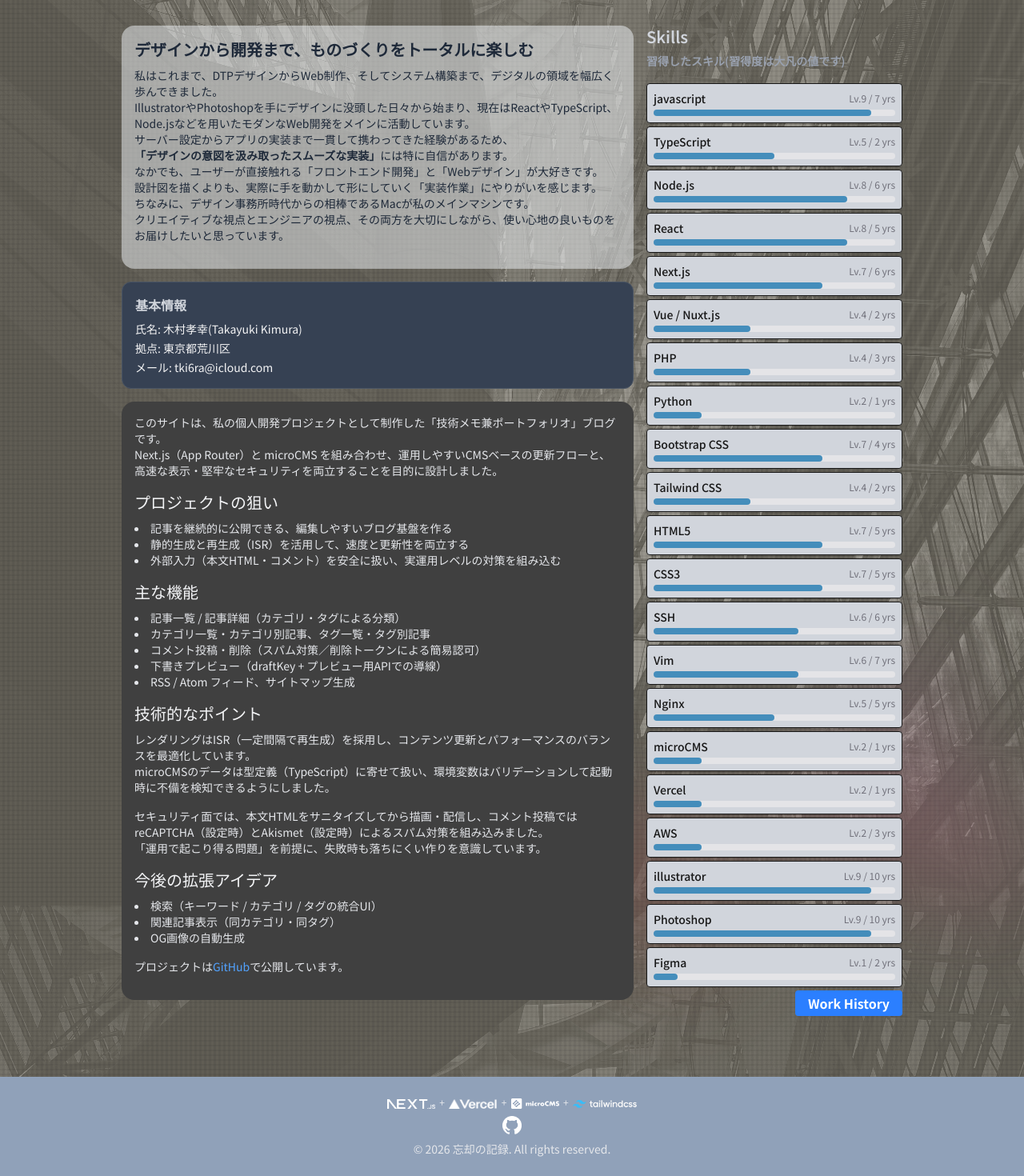
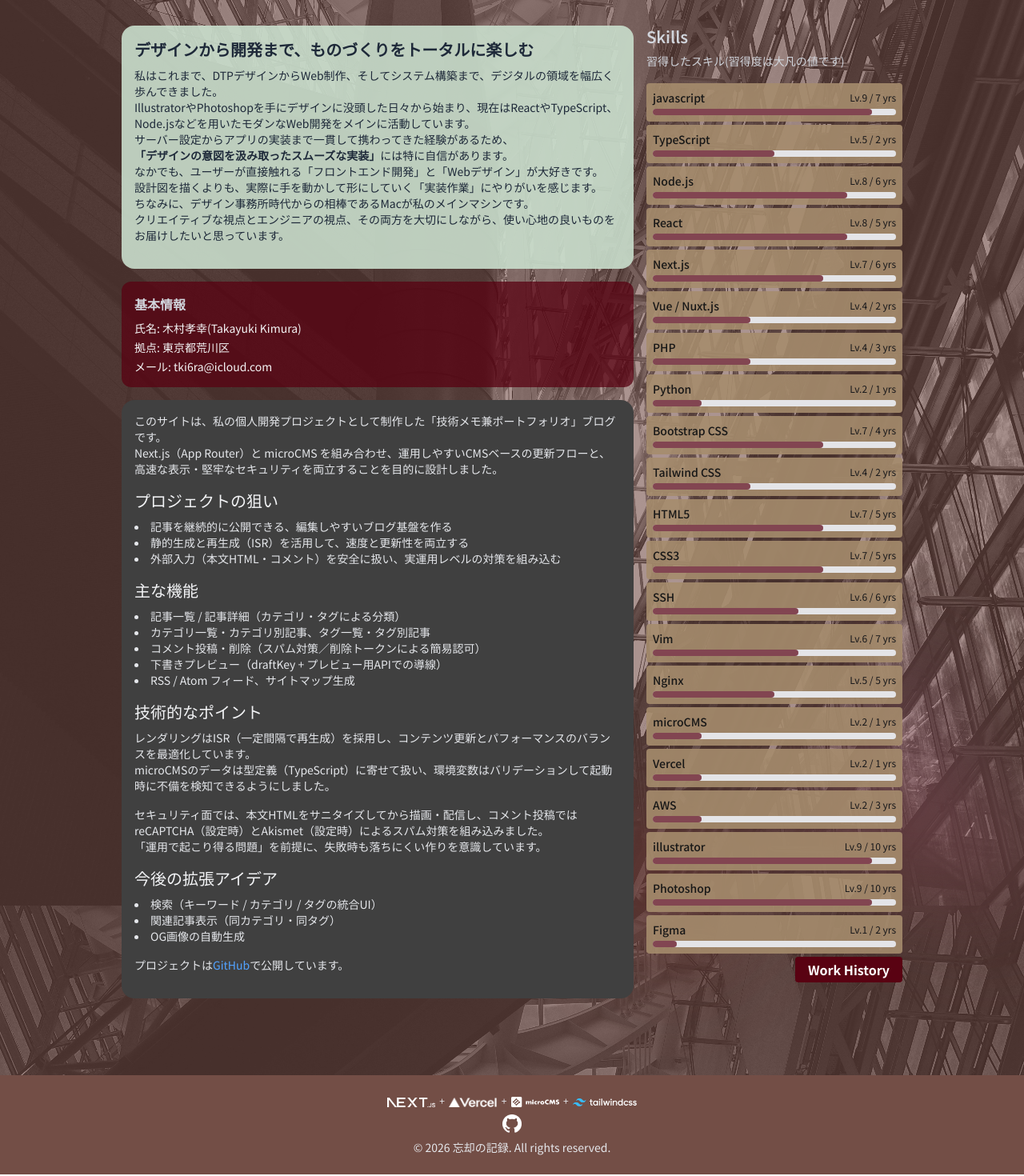
Before and after one commit to yukikim/my_test_blog, a Next.js app: page /profile in a window 1280 px wide. Shown: the part 852-2322 px from the top of the page at 80% size. Built offline with nearby package versions, Linux system fonts and the light colour scheme; a web font is replaced by a local one.

Commit message:
Theme Color 設定

```diff
--- a/app/globals.css
+++ b/app/globals.css
@@ -5,30 +5,24 @@
 /* @plugin "@tailwindcss/typography"; */
 
 :root {
+  /* ブラウザのデフォルトテーマ設定に従う */
   --background: #ffffff;
   --foreground: #171717;
 
 }
 
 @theme inline {
-  --color-background: var(--background);
-  --color-foreground: var(--foreground);
-  --font-noto: var(--font-noto);
-  --color-hight-contrast: #000000;
   --font-main: "Noto Sans JP", ui-sans-serif, system-ui, sans-serif;
   --font-tokumin: "Kaisei Tokumin", serif;
   --font-mochiy: "Mochiy Pop One", sans-serif;
-  --color-venice-blue-50: #f1f8fe;
-  --color-venice-blue-100: #e1f1fd;
-  --color-venice-blue-200: #bde2fa;
-  --color-venice-blue-300: #82ccf7;
-  --color-venice-blue-400: #40b3f0;
-  --color-venice-blue-500: #179ae0;
-  --color-venice-blue-600: #0a7abf;
-  --color-venice-blue-700: #095d94;
-  --color-venice-blue-800: #0c5280;
-  --color-venice-blue-900: #10456a;
-  --color-venice-blue-950: #0b2c46;
+
+  --color-theme-primary: #590212;
+  --color-theme-light: #818c83;
+  --color-theme-dark: #a68c6d;
+  --color-theme-secondary: #734e46;
+  --color-theme-accent: #0D0000;
+
+  --color-theme-content: #c9decd;
 
 
 }
@@ -37,39 +31,39 @@
 
   /* Tailwindのユーティリティを独自クラスにまとめる例 */
   .content-frame {
-    @apply bg-slate-500/45;
+    @apply bg-theme-primary/75;
   }
 
   .content-frame-in {
-    @apply bg-slate-500/75;
+    @apply bg-theme-dark/90;
   }
 
   .content-back {
-    @apply bg-slate-50/70;
+    @apply bg-theme-content/90;
   }
 
   .content-in-back {
-    @apply bg-slate-100/50;
+    @apply bg-theme-dark/50;
   }
 
-  .back-coler {
-    @apply bg-slate-700/75;
+  .back-color {
+    @apply bg-theme-secondary/60;
   }
 
   .heaer-bg-color {
-    @apply bg-slate-800;
+    @apply bg-theme-primary;
   }
 
   .footer-bg-color {
-    @apply bg-slate-400;
+    @apply bg-theme-secondary;
   }
 
   .head-text-color {
-    @apply text-stone-300;
+    @apply text-stone-200;
   }
 
   .sub-text-color {
-    @apply text-stone-400;
+    @apply text-stone-300;
   }
 
   .main-text-color {
@@ -94,6 +88,7 @@
 
 
 @media (prefers-color-scheme: dark) {
+  /* ブラウザのデフォルトテーマ設定に従う */
   :root {
     /* --background: #303030;
     --foreground: #ededed; */
@@ -103,6 +98,7 @@
 }
 
 body {
+  /* ブラウザのデフォルトテーマ設定に従う */
   background: var(--background);
   color: var(--foreground);
   /* font-family: var(--font-noto), serif; */
@@ -115,3 +111,46 @@ main h3 {
   padding: 0.2rem 0.7rem;
   display: inline-block;
 }
+
+/* Color Theme Swatches in Hex */
+.Glyphic-Biotechnologies-1-hex { color: #0A0D0C; }
+.Glyphic-Biotechnologies-2-hex { color: #818C89; }
+.Glyphic-Biotechnologies-3-hex { color: #465946; }
+.Glyphic-Biotechnologies-4-hex { color: #758C65; }
+.Glyphic-Biotechnologies-5-hex { color: #B1BFA3; }
+
+/* Color Theme Swatches in RGBA */
+.Glyphic-Biotechnologies-1-rgba { color: rgba(9, 12, 12, 1); }
+.Glyphic-Biotechnologies-2-rgba { color: rgba(129, 140, 137, 1); }
+.Glyphic-Biotechnologies-3-rgba { color: rgba(70, 89, 69, 1); }
+.Glyphic-Biotechnologies-4-rgba { color: rgba(117, 140, 100, 1); }
+.Glyphic-Biotechnologies-5-rgba { color: rgba(176, 191, 162, 1); }
+
+/* Color Theme Swatches in HSLA */
+.Glyphic-Biotechnologies-1-hsla { color: hsla(174, 12, 4, 1); }
+.Glyphic-Biotechnologies-2-hsla { color: hsla(163, 4, 52, 1); }
+.Glyphic-Biotechnologies-3-hsla { color: hsla(118, 12, 31, 1); }
+.Glyphic-Biotechnologies-4-hsla { color: hsla(95, 16, 47, 1); }
+.Glyphic-Biotechnologies-5-hsla { color: hsla(89, 18, 69, 1); }
+
+
+/* Color Theme Swatches in Hex */
+.Intrinsic-grey-1-hex { color: #590212; }
+.Intrinsic-grey-2-hex { color: #c9decd; }
+.Intrinsic-grey-3-hex { color: #A68C6D; }
+.Intrinsic-grey-4-hex { color: #734E46; }
+.Intrinsic-grey-5-hex { color: #0D0000; }
+
+/* Color Theme Swatches in RGBA */
+.Intrinsic-grey-1-rgba { color: rgba(89, 1, 17, 1); }
+.Intrinsic-grey-2-rgba { color: rgba(129, 140, 130, 1); }
+.Intrinsic-grey-3-rgba { color: rgba(165, 140, 109, 1); }
+.Intrinsic-grey-4-rgba { color: rgba(114, 78, 69, 1); }
+.Intrinsic-grey-5-rgba { color: rgba(12, 0, 0, 1); }
+
+/* Color Theme Swatches in HSLA */
+.Intrinsic-grey-1-hsla { color: hsla(348, 96, 17, 1); }
+.Intrinsic-grey-2-hsla { color: hsla(129, 4, 52, 1); }
+.Intrinsic-grey-3-hsla { color: hsla(33, 23, 53, 1); }
+.Intrinsic-grey-4-hsla { color: hsla(11, 24, 36, 1); }
+.Intrinsic-grey-5-hsla { color: hsla(0, 96, 2, 1); }
--- a/app/layout.tsx
+++ b/app/layout.tsx
@@ -1,5 +1,4 @@
 import type { Metadata } from "next";
-// import { Noto_Sans_JP } from "next/font/google";
 import "./globals.css";
 import { SpeedInsights } from "@vercel/speed-insights/next"
 import NavBar from "@/components/NavBar";
@@ -24,7 +23,7 @@ export default function RootLayout({
       <NavBar/>
       <div className="min-h-[calc(100vh-140px)] bg-[url('/images/background-img001.jpg')] bg-cover bg-fixed bg-center bg-no-repeat">
         {/* <div className="back-coler min-h-[calc(100vh-140px)]"> */}
-        <div className="paper-background min-h-[calc(100vh-140px)]">
+        <div className="back-color min-h-[calc(100vh-140px)]">
 
             <div className="relative isolate px-0 lg:px-8">
                 <div
--- a/app/profile/page.tsx
+++ b/app/profile/page.tsx
@@ -36,7 +36,7 @@ export default async function ProfilePage() {
           <div className="lg:w-2/3">
             <article className="prose max-w-none text-gray-200 mb-6">
 
-              <div className="content-in-back p-4 text-gray-800 rounded-2xl mb-4">
+              <div className="content-back p-4 text-gray-800 rounded-2xl mb-4">
                 <h2 className="text-sm lg:text-xl font-semibold mb-2">デザインから開発まで、ものづくりをトータルに楽しむ</h2>
                 <p className="mb-4 text-sm">
                   私はこれまで、DTPデザインからWeb制作、そしてシステム構築まで、デジタルの領域を幅広く歩んできました。<br />
@@ -50,7 +50,7 @@ export default async function ProfilePage() {
                 </p>
               </div>
 
-              <div className="rounded-xl border border-gray-600 p-4 bg-gray-700 text-gray-300">
+              <div className="rounded-xl p-4 content-frame text-gray-300">
                 <h2 className="mb-2 font-semibold">基本情報</h2>
                 <ul className="space-y-1 text-sm text-zinc-100">
                   <li>氏名: 木村孝幸(Takayuki Kimura)</li>
@@ -113,7 +113,7 @@ export default async function ProfilePage() {
             <div className="flex justify-end">
               <Link
                 href="/profile/work-history"
-                className="bg-blue-500 hover:bg-blue-700 text-white text4xl font-bold py-auto px-4 rounded h-8 inline-flex items-center"
+                className="bg-theme-primary hover:bg-theme-dark text-white text4xl font-bold py-auto px-4 rounded h-8 inline-flex items-center"
                 aria-label="Work History"
               >
                 Work History
--- a/components/CategoryList.tsx
+++ b/components/CategoryList.tsx
@@ -63,7 +63,7 @@ export default async function CategoryList() {
       ) : (
         <ul className="grid gap-3 sm:grid-cols-2 lg:grid-cols-3">
           {categories.map((c) => (
-            <li key={c.id} className="rounded border p-4 content-frame-in text-gray-200">
+            <li key={c.id} className="rounded border p-4 content-frame-in text-zinc-200">
               <Link href={`/categories/${c.id}`} className="hover:underline font-medium">
                 {c.name}
                 <span className="ml-2 text-sm">({c.count})</span>
--- a/components/CategoryListSide.tsx
+++ b/components/CategoryListSide.tsx
@@ -63,7 +63,7 @@ export default async function CategoryList() {
       ) : (
         <ul className="">
           {categories.map((c) => (
-            <li key={c.id} className="rounded border p-4 content-frame-in text-gray-400 mb-1">
+            <li key={c.id} className="rounded p-4 content-frame-in text-zinc-200 mb-1">
               <Link href={`/categories/${c.id}`} className="hover:underline font-medium">
                 {c.name}
                 <span className="ml-2 text-sm">({c.count})</span>
--- a/components/CommentsList.tsx
+++ b/components/CommentsList.tsx
@@ -82,7 +82,7 @@ export default function CommentsList({ postId }: Props) {
     <section className='border-b border-teal-700 pb-4'>
       <h2 className="mb-4 text-sm font-semibold">コメント一覧</h2>
       {items.length === 0 ? (
-        <p className="text-zinc-500">コメントはまだありません。</p>
+        <p className="text-zinc-600">コメントはまだありません。</p>
       ) : (
         <ul className="space-y-4">
           {items.map((c) => (
--- a/components/PostCard.tsx
+++ b/components/PostCard.tsx
@@ -20,7 +20,7 @@ export default function PostCard({
     variant === "full" ? "w-full" : "lg:w-[calc(26.3%-1rem)]";
   const articleClassName = [
     widthClass,
-    "rounded-lg border border-gray-500 p-2 mb-2 lg:mb-0 content-frame-in",
+    "rounded-lg p-2 mb-2 lg:mb-0 content-frame-in",
   ]
   return (
     <article className={articleClassName.join(" ")}>
@@ -50,7 +50,7 @@ export default function PostCard({
               <Link
                 key={t.id}
                 href={`/tags/${t.id}`}
-                className="rounded-full bg-emerald-50 px-2 py-0.5 text-emerald-700 hover:bg-emerald-100"
+                className="rounded-full bg-theme-secondary px-2 py-0.5 text-zinc-100 hover:bg-theme-dark"
               >
                 #{t.tag ?? "tag"}
               </Link>
--- a/components/SkillMap.tsx
+++ b/components/SkillMap.tsx
@@ -32,17 +32,17 @@ const defaultSkills: Skill[] = [
 export default function SkillMap({ title = "Skills", skills = defaultSkills }: Props) {
   return (
     <section>
-      <h2 className="mb-4 text-xl font-semibold text-gray-300">{title}<br /><span className="text-sm text-gray-400">習得したスキル(習得度は大凡の値です)</span></h2>
+      <h2 className="mb-4 text-xl font-semibold text-gray-300">{title}<br /><span className="text-sm font-normal text-gray-300">習得したスキル(習得度は大凡の値です)</span></h2>
       <ul className="space-y-3">
         {skills.map((s) => (
-          <li key={s.name} className="rounded border p-2 bg-gray-300 mb-1">
+          <li key={s.name} className="rounded p-2 content-frame-in mb-1">
             <div className="flex items-center justify-between">
               <span className="font-medium text-sm">{s.name}</span>
-              <span className="text-xs text-zinc-500">Lv.{s.level}{s.years ? ` / ${s.years} yrs` : ""}</span>
+              <span className="text-xs text-zinc-900">Lv.{s.level}{s.years ? ` / ${s.years} yrs` : ""}</span>
             </div>
             <div className="mt-1 h-2 w-full rounded bg-zinc-200">
               <div
-                className="h-2 rounded bg-sky-700/70"
+                className="h-2 rounded bg-theme-primary/70"
                 style={{ width: `${(Math.min(Math.max(s.level, 0), 10) / 10) * 100}%` }}
               />
             </div>
--- a/components/TagList.tsx
+++ b/components/TagList.tsx
@@ -65,7 +65,7 @@ export default async function TagList() {
             <li key={t.id}>
               <Link
                 href={`/tags/${t.id}`}
-                className="inline-flex items-center rounded-full border px-3 py-1 text-xs content-frame-in text-gray-300 hover:bg-zinc-500"
+                className="inline-flex items-center rounded-full px-3 py-1 text-xs content-frame-in text-gray-300 hover:back-color"
               >
                 <span className="mr-1">#{t.tag ?? "tag"}</span>
                 <span className="text-zinc-200">({t.count})</span>
```
Also changed, not shown: app/blogs/[id]/page.tsx (+6 -6 lines), app/profile/work-history/page.tsx (+5 -5 lines).
